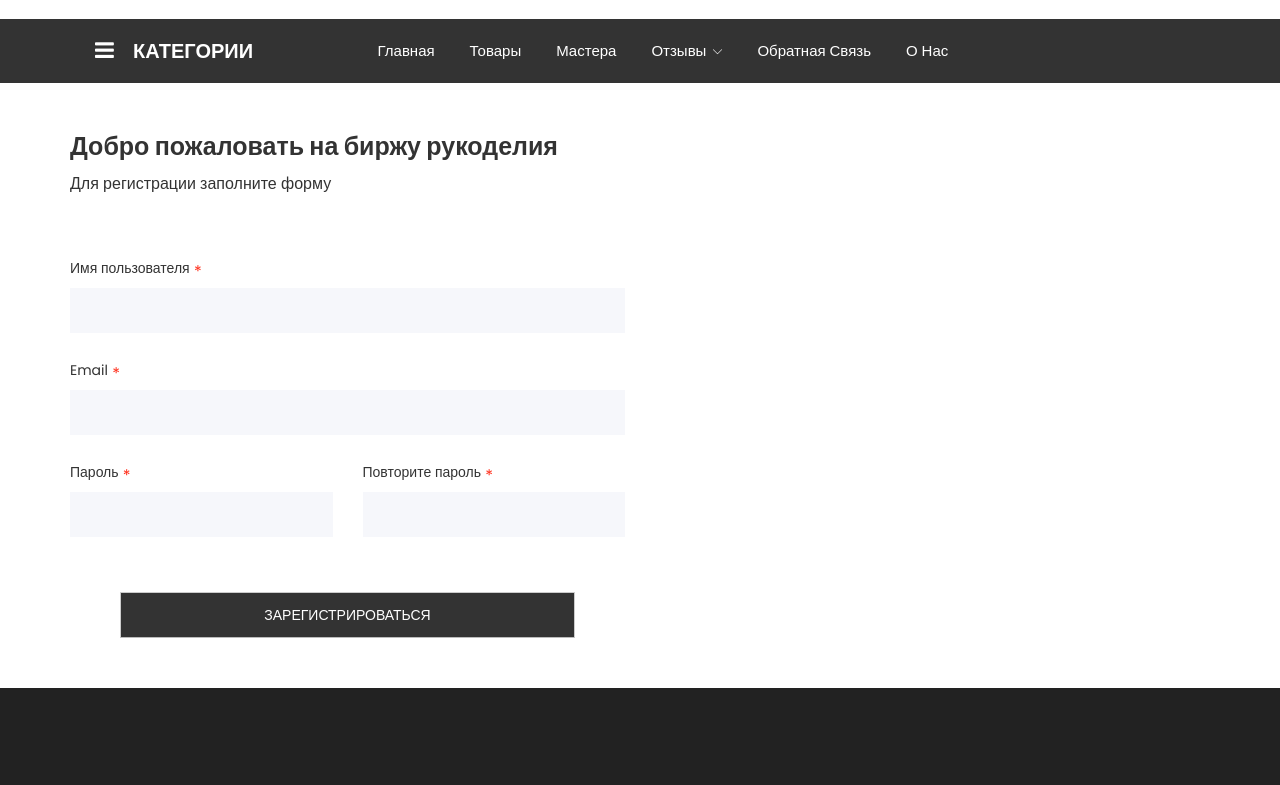
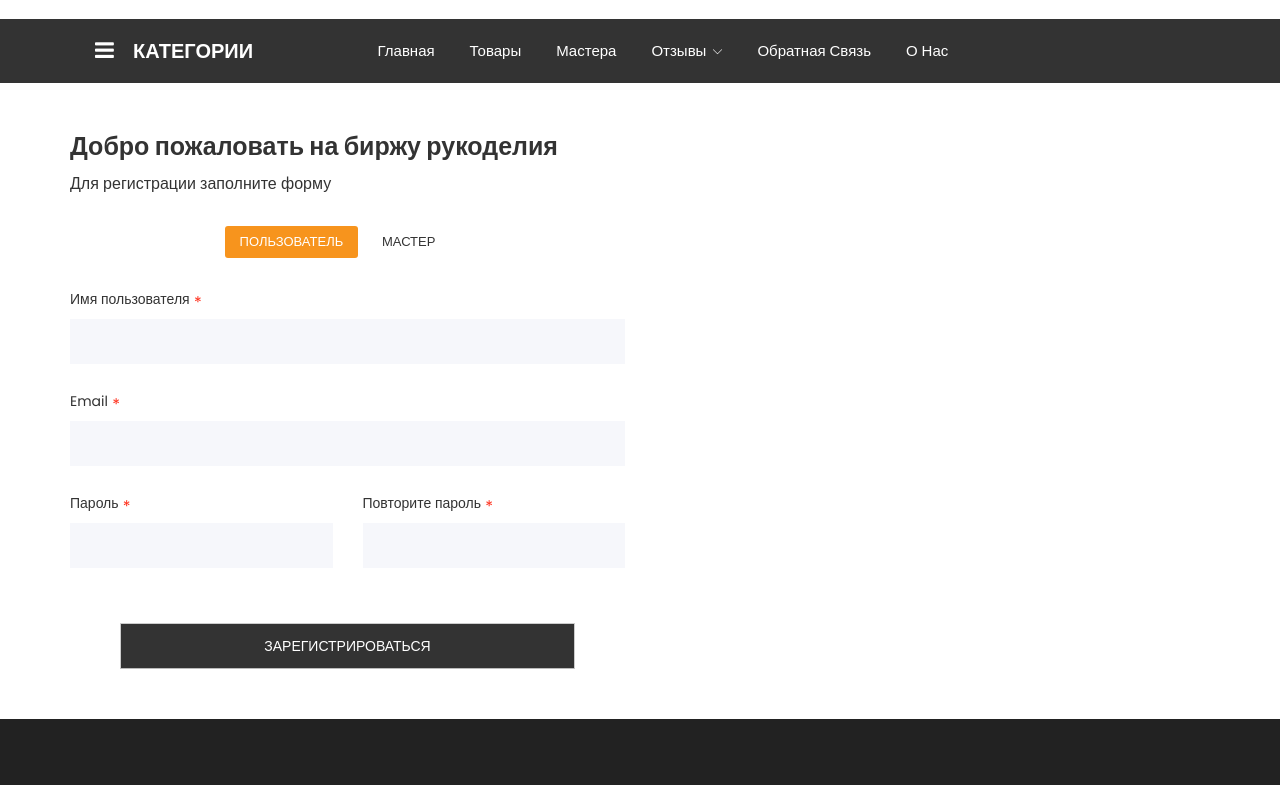
Before and after one commit to Tatianasvet/DiplomaWork, a Django app: template handmade/templates/signup.html in a window 1280 px wide. Shown: the part 214-999 px from the top of the page. Run offline with Django 3.2, Linux system fonts and the light colour scheme; the template is opened without the code that fills it, so the values that code supplies are empty; some libraries are stand-ins or nearby versions.

Commit message:
broken salesman login

```diff
--- a/handmade/templates/signup.html
+++ b/handmade/templates/signup.html
@@ -11,7 +11,7 @@
 
 {% block content %}
 <!-- Start Checkout -->
-<section class="shop checkout section">
+<section class="shop checkout product-area section">
 	<div class="container">
 		<div class="row">
 			<div class="col-lg-8 col-12">
@@ -20,16 +20,35 @@
 					<p>Для регистрации заполните форму</p>
 				</div>
 			</div>
+			<div class="row">
+                <div class="col-6">
+                    <div class="product-info">
+                        <div class="nav-main">
+                            <!-- Tab Nav -->
+                            <ul class="nav nav-tabs" id="myTab" role="tablist">
+                                <li class="nav-item"><a class="nav-link active" data-toggle="tab" href="#user" role="tab">Пользователь</a></li>
+                                <li class="nav-item"><a class="nav-link" data-toggle="tab" href="#salesman" role="tab">Мастер</a></li>
+                            </ul>
+                            <!--/ End Tab Nav -->
+                        </div>
+					</div>
+				</div>
+				<div class="col-12">
+					<div class="product-info">
+                        <div class="tab-content" id="myTabContent">
+							<!-- Start User Tab -->
+							<div class="tab-pane fade show active" id="user" role="tabpanel">
+								<div class="tab-single">
 									<div class="col-lg-6 col-12">
 										<div class="checkout-form">
-					<!-- Form -->
-					<form class="form" method="post">
+											<!-- User Form -->
+											<form class="form" method="post" action="{% url 'signup' %}?salesman=false">
 												{% csrf_token %}
 												<div class="row">
 													<div class="col-lg-12 col-md-12 col-12">
 														<div class="form-group">
 															<label>Имя пользователя<span>*</span></label>
-									<input type="text" id="username" name="username" placeholder="" required="required">
+															<input type="text" name="username" placeholder="" required="required">
 														</div>
 													</div>
 													<div class="col-lg-12 col-md-12 col-12">
@@ -64,49 +83,93 @@
 													</div>
 												</div>
 											</form>
-					<!--/ End Form -->
+											<!--/ End User Form -->
 										</div>
 									</div>
-
+								</div>
+							</div>
+							<!--/ End User Tab -->
+							<!-- Start Salesman Tab -->
+							<div class="tab-pane fade" id="salesman" role="tabpanel">
+								<div class="tab-single">
+									<div class="col-lg-6 col-12">
+										<div class="checkout-form">
+											<!-- Salesman Form -->
+											<form class="form" method="post" action="{% url 'signup' %}?salesman=true">
+												{% csrf_token %}
+												<div class="row">
+													<div class="col-lg-12 col-md-12 col-12">
+														<div class="form-group">
+															<label>Имя Мастера<span>*</span></label>
+															<input type="text" name="username" placeholder="" required="required">
+														</div>
+													</div>
+													<div class="col-lg-12 col-md-12 col-12">
+														<div class="form-group">
+															<label>Email<span>*</span></label>
+															<input type="email" name="email" placeholder="" required="required">
+														</div>
+													</div>
+													<div class="col-lg-12 col-md-12 col-12">
+														<div class="form-group">
+															<label>Телефон<span>*</span></label>
+															<input type="tel" name="phone" placeholder="" required="required">
+														</div>
+													</div>
+													<div class="col-lg-12 col-md-12 col-12">
+														<div class="single-widget">
+															<div class="content">
+																<div class="button">
+																	<label>Выберите фото<span>*</span></label>
+																	<input type="file" accept="image/jpeg,image/png" name="photo" placeholder="Выберите фото" required="required">
+																</div>
+															</div>
+														</div>
+													</div>
+													<div class="col-lg-12 col-md-12 col-12">
+														<div class="form-group">
+															<label>Информация о себе</label>
+															<input type="text" name="description" placeholder="">
+														</div>
+													</div>
+													<div class="col-lg-6 col-md-6 col-12">
+														<div class="form-group">
+															<label>Пароль<span>*</span></label>
+															<input type="password" name="password1" placeholder="" required="required">
+														</div>
+													</div>
+													<div class="col-lg-6 col-md-6 col-12">
+														<div class="form-group">
+															<label>Повторите пароль<span>*</span></label>
+															<input type="password" name="password2" placeholder="" required="required">
+														</div>
+													</div>
+												</div>
+												<div class="checkout-form">
+													<p style="color: red">{{ error_message }}</p>
+												</div>
+												<div class="col-lg-12 col-md-12 col-12">
+													<div class="single-widget get-button">
+														<div class="content">
+															<div class="button">
+																<button class="btn" type="submit">Зарегистрироваться</button>
+															</div>
+														</div>
+													</div>
+												</div>
+											</form>
+											<!-- End Salesman Form -->
+										</div>
+									</div>
+								</div>
+							</div>
+							<!--/ End Salesman Tab -->
+						</div>
+                    </div>
+                </div>
+            </div>
 		</div>
 	</div>
 </section>
 <!--/ End Checkout -->
 {% endblock %}
-
-{% block scripts %}
-<!-- Jquery -->
-<script src="{% static "js/jquery.min.js" %}"></script>
-<script src="{% static "js/jquery-migrate-3.0.0.js" %}"></script>
-<script src="{% static "js/jquery-ui.min.js" %}"></script>
-<!-- Popper JS -->
-<script src="{% static "js/popper.min.js" %}"></script>
-<!-- Bootstrap JS -->
-<script src="{% static "js/bootstrap.min.js" %}"></script>
-<!-- Slicknav JS -->
-<script src="{% static "js/slicknav.min.js" %}"></script>
-<!-- Owl Carousel JS -->
-<script src="{% static "js/owl-carousel.js" %}"></script>
-<!-- Magnific Popup JS -->
-<script src="{% static "js/magnific-popup.js" %}"></script>
-<!-- Fancybox JS -->
-<script src="{% static "js/facnybox.min.js" %}"></script>
-<!-- Waypoints JS -->
-<script src="{% static "js/waypoints.min.js" %}"></script>
-<!-- Countdown JS -->
-<script src="{% static "js/finalcountdown.min.js" %}"></script>
-<!-- Nice Select JS -->
-<script src="{% static "js/nicesellect.js" %}"></script>
-<!-- Ytplayer JS -->
-<script src="{% static "js/ytplayer.min.js" %}"></script>
-<!-- Flex Slider JS -->
-<script src="{% static "js/flex-slider.js" %}"></script>
-<!-- ScrollUp JS -->
-<script src="{% static "js/scrollup.js" %}"></script>
-<!-- Onepage Nav JS -->
-<script src="{% static "js/onepage-nav.min.js" %}"></script>
-<!-- Easing JS -->
-<script src="{% static "js/easing.js" %}"></script>
-<!-- Active JS -->
-<script src="{% static "js/active.js" %}"></script>
-{% endblock %}
```
Also changed, not shown: handmade/shop/forms.py (+11 -0 lines), handmade/shop/models.py (+3 -4 lines), handmade/shop/views.py (+24 -7 lines), handmade/db.sqlite3. Lines whose indentation alone changed are shown as unchanged.
